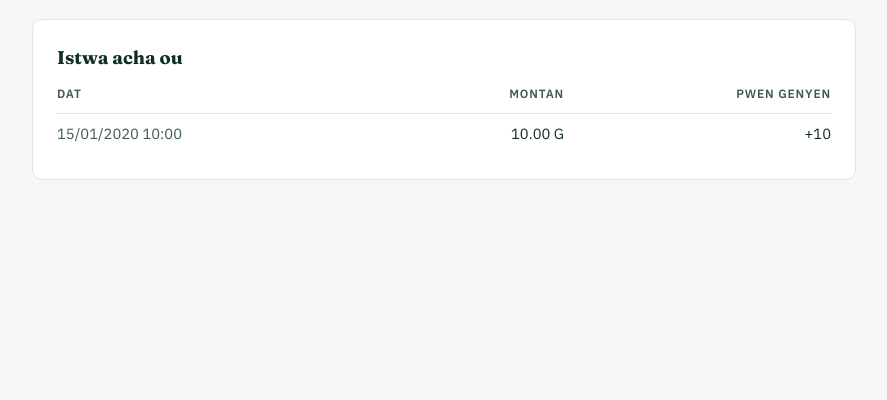
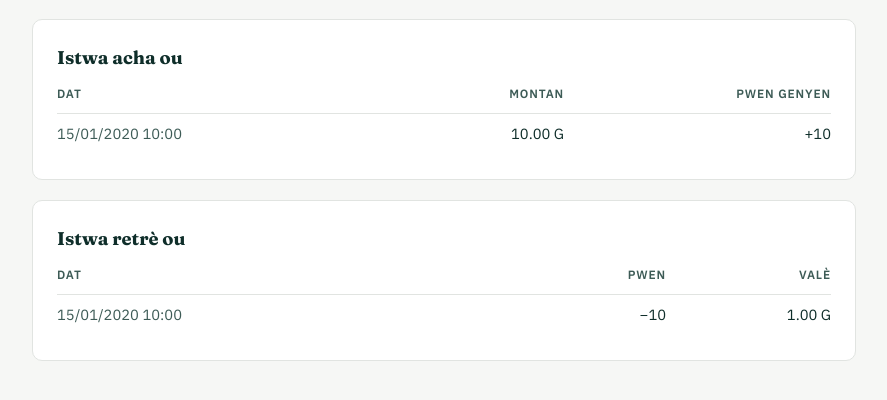
Before and after one commit to dmdm01030/Fidelite-app, a Flask app: template templates/client_dashboard.html in a window 1280 px wide. Shown: the part 249-649 px from the top of the page, without its empty margins (196-1083 px from the left). Run offline with Flask 3, Linux system fonts and the light colour scheme; tables that the repository leaves empty hold one stand-in row (values such as "Sample post"); the template is opened without the code that fills it: values that come from a table or form of the project are taken from there, most other values are stand-ins (such as "Sample title", 1, 10 or a date in 2020).

Commit message:
Update client_dashboard.html

```diff
--- a/templates/client_dashboard.html
+++ b/templates/client_dashboard.html
@@ -35,4 +35,30 @@
   <p class="hint">Ou poko gen okenn acha anrejistre.</p>
   {% endif %}
 </div>
+
+<div class="card" style="margin-top: 1.25rem;">
+  <h2 class="card-title">Istwa retrè ou</h2>
+  {% if redemptions %}
+  <table class="table table-compact">
+    <thead>
+      <tr>
+        <th>Dat</th>
+        <th class="num">Pwen</th>
+        <th class="num">Valè</th>
+      </tr>
+    </thead>
+    <tbody>
+      {% for r in redemptions %}
+      <tr>
+        <td class="muted">{{ r.created_at.strftime("%d/%m/%Y %H:%M") }}</td>
+        <td class="num">−{{ r.points_used }}</td>
+        <td class="num">{{ "%.2f"|format(r.value_gourdes) }} G</td>
+      </tr>
+      {% endfor %}
+    </tbody>
+  </table>
+  {% else %}
+  <p class="hint">Ou poko gen okenn retrè anrejistre.</p>
+  {% endif %}
+</div>
 {% endblock %}
```
